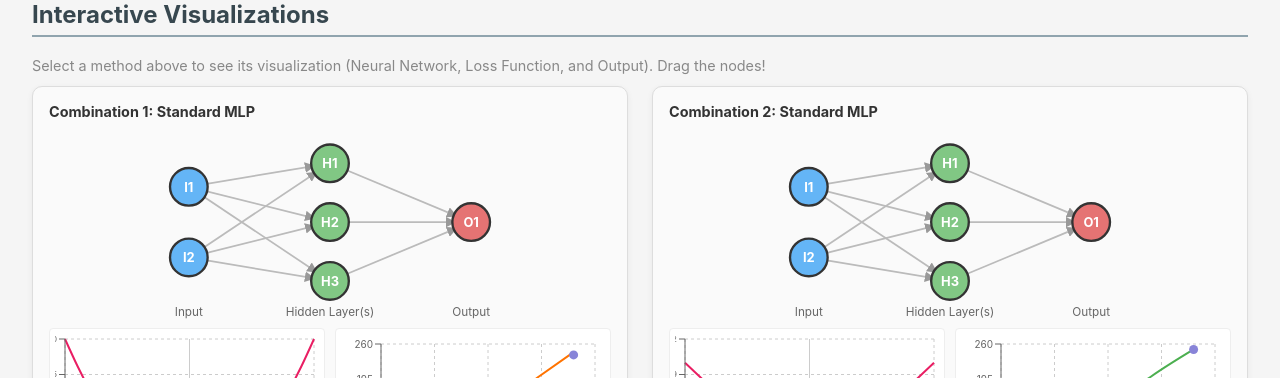
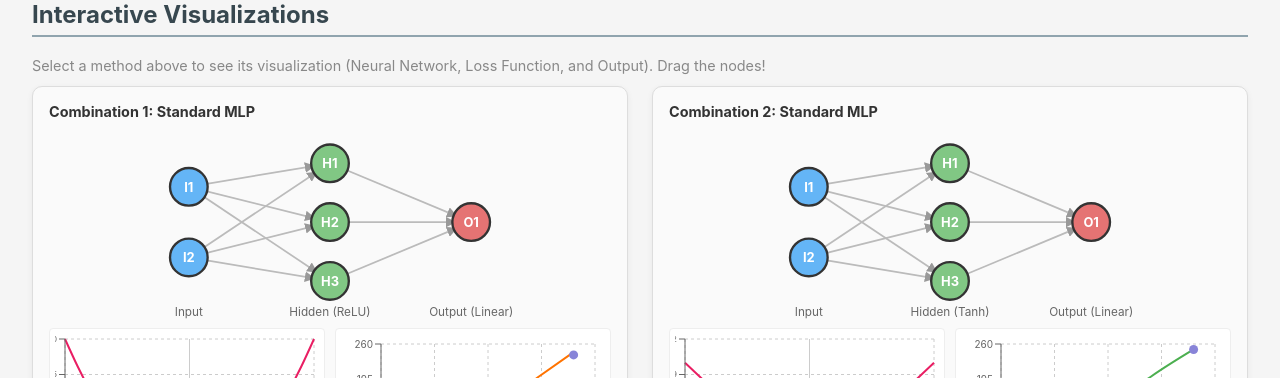
Before and after one commit to arunbodd/NeuralNets101, a React (Vite) app: page / in a window 1280 px wide. Both pictures are taken after a click on the element 640 px from the left and 518 px from the top of the page. Shown: the part 870-1248 px from the top of the page. Built offline with nearby package versions, Linux system fonts and the light colour scheme.

Commit message:
Restore activation function labels for all Chapter 1 architectures

```diff
--- a/src/components/NeuralNetwork.jsx
+++ b/src/components/NeuralNetwork.jsx
@@ -238,20 +238,28 @@ function NetworkDiagram({ combo, index, svgRef, renderVisualization, methodId })
          {methodId === 'dimensionality' ? (
            <>
               <text x={50} y={160} textAnchor="middle" fontSize={10} fill="#666">Input</text>
-              <text x={180} y={160} textAnchor="middle" fontSize={10} fill="#666">Bottleneck</text>
-              <text x={310} y={160} textAnchor="middle" fontSize={10} fill="#666">Reconstruction</text>
+              <text x={180} y={160} textAnchor="middle" fontSize={10} fill="#666">Bottleneck ({combo.hidden})</text>
+              <text x={310} y={160} textAnchor="middle" fontSize={10} fill="#666">Output ({combo.output})</text>
            </>
          ) : methodId === 'rl' ? (
            <>
               <text x={60} y={160} textAnchor="middle" fontSize={10} fill="#666">State</text>
-              <text x={160} y={160} textAnchor="middle" fontSize={10} fill="#666">Policy</text>
-              <text x={260} y={160} textAnchor="middle" fontSize={10} fill="#666">Action</text>
+              <text x={160} y={160} textAnchor="middle" fontSize={10} fill="#666">Hidden ({combo.hidden})</text>
+              <text x={260} y={160} textAnchor="middle" fontSize={10} fill="#666">Action ({combo.output})</text>
+           </>
+         ) : (methodId === 'classification' || methodId === 'semisupervised') ? (
+           <>
+              {/* Deep Network Layout: Inputs at 40, Hidden at 120/200, Output at 280 */}
+              <text x={40} y={160} textAnchor="middle" fontSize={10} fill="#666">Input</text>
+              <text x={160} y={160} textAnchor="middle" fontSize={10} fill="#666">Hidden Layers ({combo.hidden})</text>
+              <text x={280} y={160} textAnchor="middle" fontSize={10} fill="#666">Output ({combo.output})</text>
            </>
          ) : (
            <>
+            {/* Standard MLP Layout: I:60, H:180, O:300 */}
             <text x={60} y={160} textAnchor="middle" fontSize={10} fill="#666">Input</text>
-            <text x={180} y={160} textAnchor="middle" fontSize={10} fill="#666">Hidden Layer(s)</text>
-            <text x={300} y={160} textAnchor="middle" fontSize={10} fill="#666">Output</text>
+            <text x={180} y={160} textAnchor="middle" fontSize={10} fill="#666">Hidden ({combo.hidden})</text>
+            <text x={300} y={160} textAnchor="middle" fontSize={10} fill="#666">Output ({combo.output})</text>
            </>
          )}
 
```
